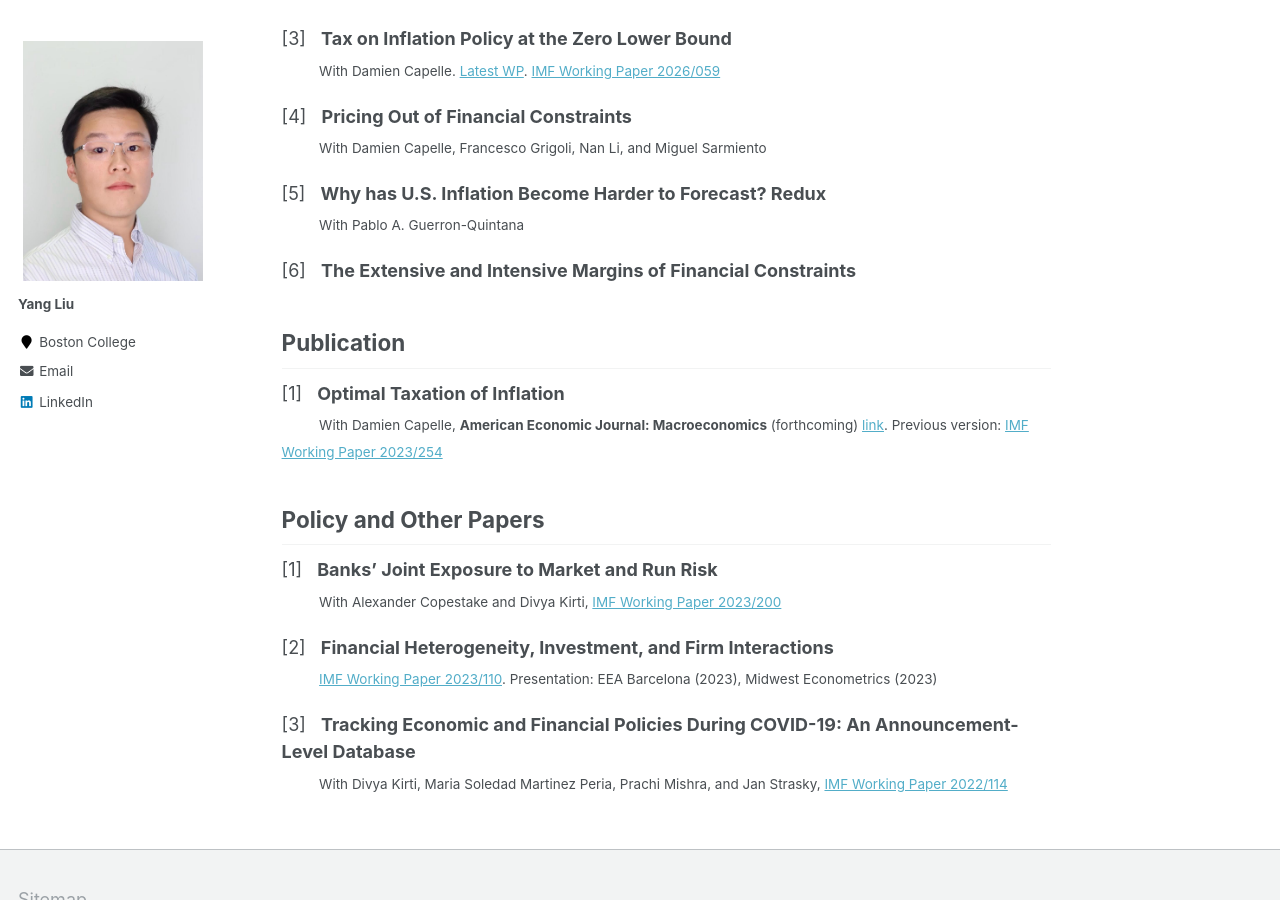
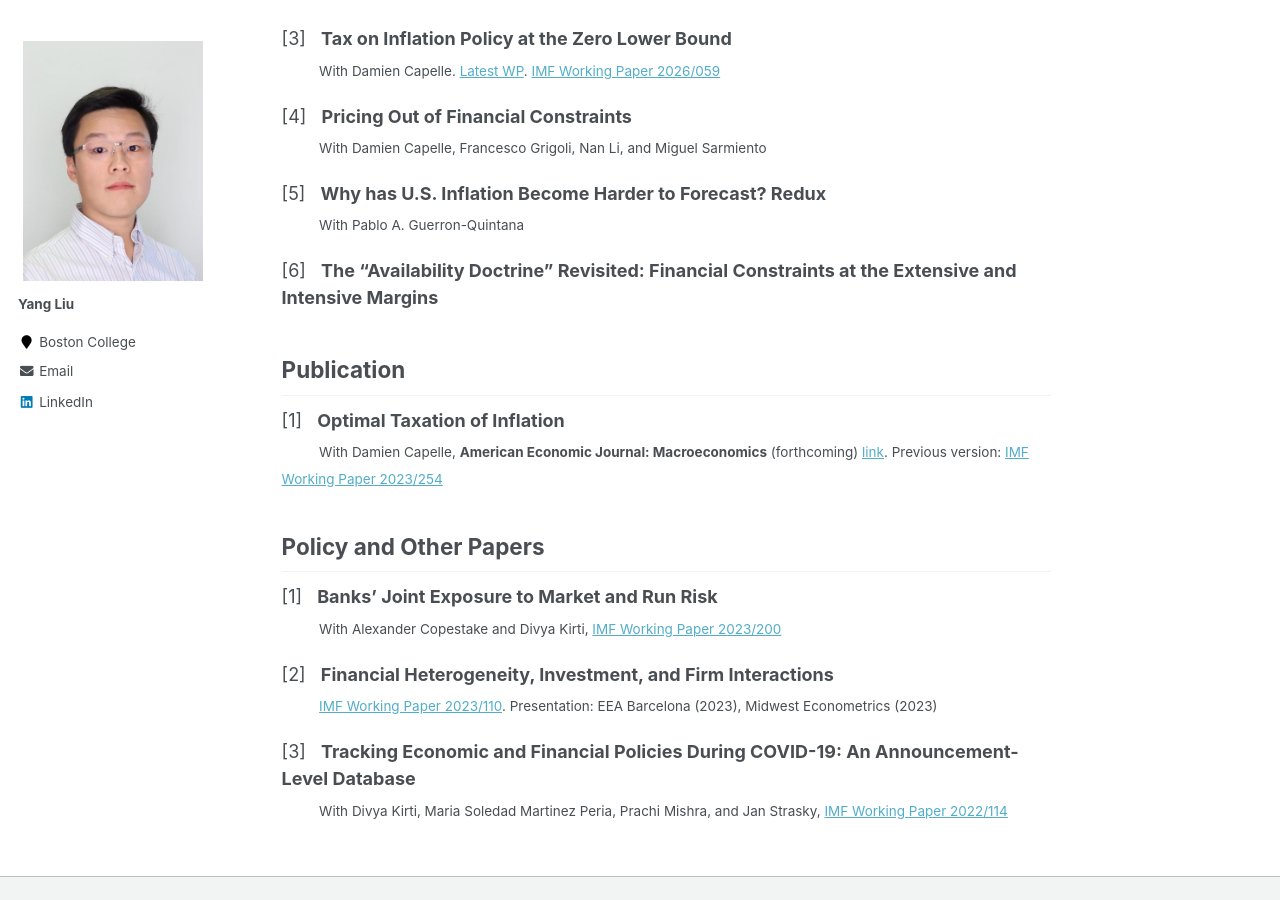
Before and after one commit to yangliu-95/yangliu-95.github.io, a Jekyll site: the page built from _pages/home.md, in a window 1280 px wide and 900 px high, scrolled down 594 px. Built offline with Jekyll 4.4.1, drawn with Linux system fonts in a browser that asks for light colours.

Commit message:
Update home.md

```diff
--- a/_pages/home.md
+++ b/_pages/home.md
@@ -32,7 +32,7 @@ I am a Ph.D. student in Economics at Boston College. I am interested in macroeco
 [5] &nbsp; **Why has U.S. Inflation Become Harder to Forecast? Redux**  <br>
 <sub> &emsp;&emsp;&ensp;  With Pablo A. Guerron-Quintana </sub>
 
-[6] &nbsp; **The Extensive and Intensive Margins of Financial Constraints**  <br>
+[6] &nbsp; **The "Availability Doctrine" Revisited: Financial Constraints at the Extensive and Intensive Margins**  <br>
 
 
 ## Publication
```
